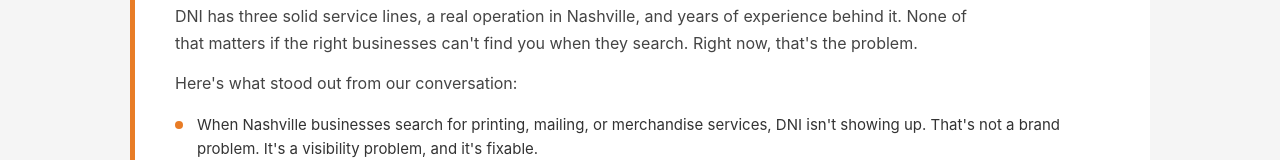
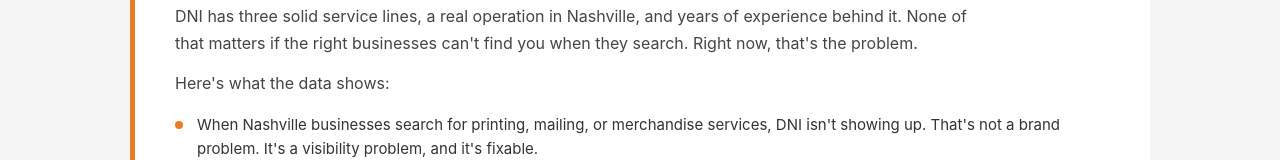
Before and after one commit to joshcowen/guidemktg-proposals, a website: page dni/index.html in a window 1280 px wide. Shown: the part 618-778 px from the top of the page. Drawn offline with Linux system fonts and the light colour scheme.

Commit message:
Update DNI proposal — remove conversation reference

```diff
--- a/dni/index.html
+++ b/dni/index.html
@@ -539,7 +539,7 @@
     <div class="card">
       <h2>The work is there. The visibility isn't.</h2>
       <p>DNI has three solid service lines, a real operation in Nashville, and years of experience behind it. None of that matters if the right businesses can't find you when they search. Right now, that's the problem.</p>
-      <p>Here's what stood out from our conversation:</p>
+      <p>Here's what the data shows:</p>
       <ul class="problem-list">
         <li><div class="dot"></div><span>When Nashville businesses search for printing, mailing, or merchandise services, DNI isn't showing up. That's not a brand problem. It's a visibility problem, and it's fixable.</span></li>
         <li><div class="dot"></div><span>You have three distinct service lines — C3 critical communications, direct mail printing, and merchandise — and each one represents a set of keywords DNI should be ranking for and isn't.</span></li>
```
